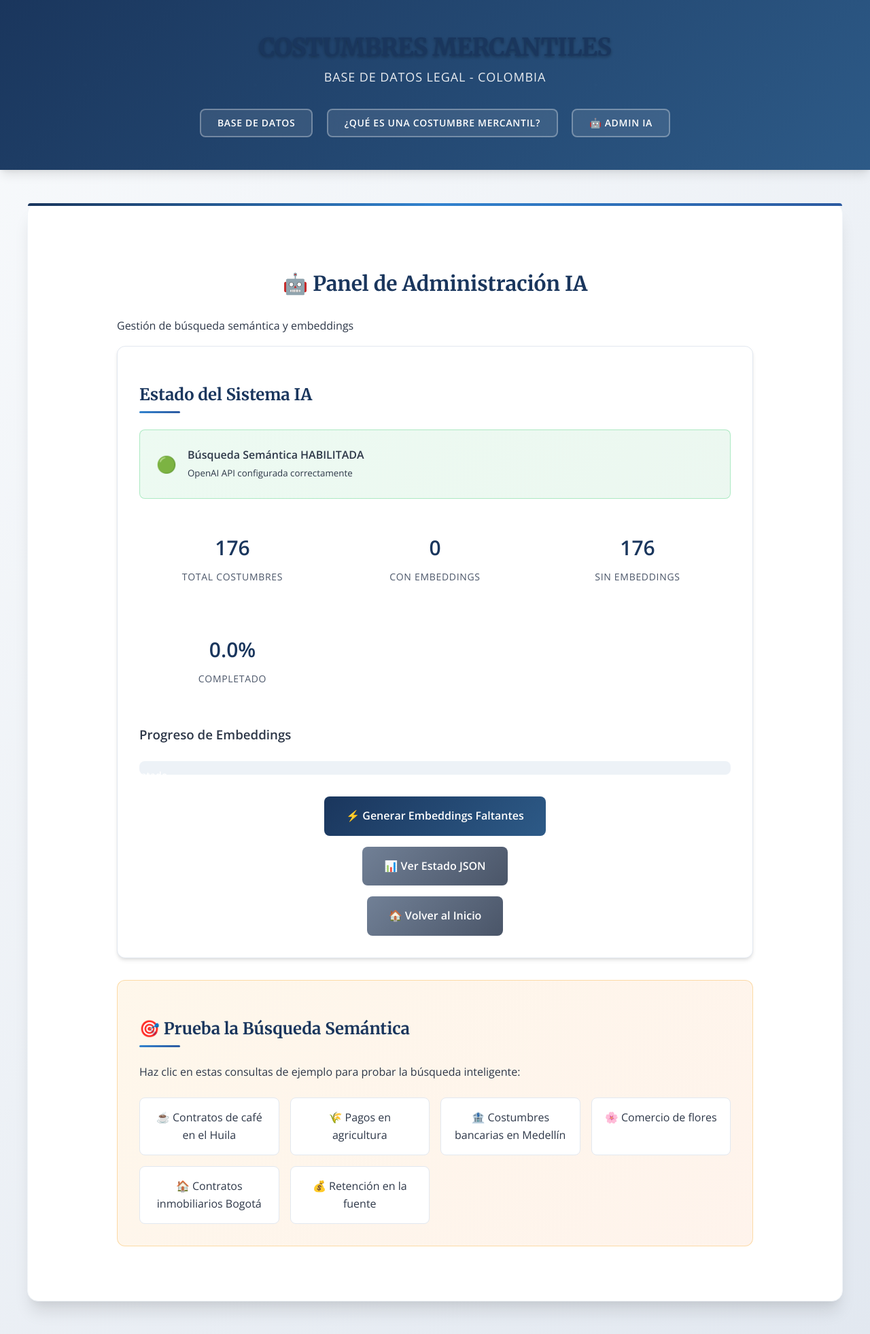
After one commit to Sfigueroac/CostumbresMercantilesICESI, a Flask app: page /admin in a window 1280 px wide. The commit adds this page. Shown: the whole page at 68% size. Run offline with Flask 3, Linux system fonts and the light colour scheme; data comes from the database, SQL or seed files in the repository.

Commit message:
Intento de uso de IA

```diff
--- a/app.py
+++ b/app.py
@@ -6,6 +6,10 @@ from urllib.parse import quote
 import json
 import numpy as np
 from sklearn.metrics.pairwise import cosine_similarity
+
+# Cargar variables de entorno desde .env
+from dotenv import load_dotenv
+load_dotenv()
 
 # Configuración de OpenAI (solo si está disponible)
 try:
@@ -251,6 +255,21 @@ def estado_embeddings():
         'busqueda_semantica_habilitada': busqueda_semantica.habilitado
     })
 
+@app.route('/admin')
+def admin_panel():
+    """Panel de administración visual para IA"""
+    total_costumbres = Costumbre.query.count()
+    con_embeddings = Costumbre.query.filter(Costumbre.embedding.isnot(None)).count()
+    sin_embeddings = total_costumbres - con_embeddings
+    porcentaje_completado = round((con_embeddings / total_costumbres) * 100, 1) if total_costumbres > 0 else 0
+
+    return render_template('admin_ai.html',
+                         total_costumbres=total_costumbres,
+                         con_embeddings=con_embeddings,
+                         sin_embeddings=sin_embeddings,
+                         porcentaje_completado=porcentaje_completado,
+                         busqueda_semantica_habilitada=busqueda_semantica.habilitado)
+
 @app.route('/debug')
 def debug_info():
     """Página de debug para verificar el estado de la base de datos"""
--- a/requirements.txt
+++ b/requirements.txt
@@ -4,3 +4,4 @@ gunicorn==21.2.0
 openai==1.35.5
 numpy==1.24.3
 scikit-learn==1.3.0
+python-dotenv==1.0.0
--- /dev/null
+++ b/templates/admin_ai.html
@@ -0,0 +1,307 @@
+{% extends 'base.html' %}
+
+{% block title %}Panel de Administración IA - Costumbres Mercantiles{% endblock %}
+
+{% block head %}
+<style>
+.admin-container {
+    max-width: 1000px;
+    margin: 0 auto;
+    padding: var(--spacing-xl);
+}
+
+.admin-card {
+    background: var(--bg-secondary);
+    border: 1px solid var(--border-color);
+    border-radius: var(--border-radius-lg);
+    padding: var(--spacing-xl);
+    margin-bottom: var(--spacing-lg);
+    box-shadow: var(--shadow-md);
+}
+
+.status-grid {
+    display: grid;
+    grid-template-columns: repeat(auto-fit, minmax(250px, 1fr));
+    gap: var(--spacing-lg);
+    margin-bottom: var(--spacing-xl);
+}
+
+.status-card {
+    background: linear-gradient(135deg, var(--primary-color)10, var(--accent-color)10);
+    border: 1px solid var(--primary-color)30;
+    border-radius: var(--border-radius-lg);
+    padding: var(--spacing-lg);
+    text-align: center;
+}
+
+.status-number {
+    font-size: var(--font-size-3xl);
+    font-weight: 700;
+    color: var(--primary-color);
+    margin-bottom: var(--spacing-sm);
+}
+
+.status-label {
+    color: var(--text-secondary);
+    font-size: var(--font-size-sm);
+    text-transform: uppercase;
+    letter-spacing: 0.05em;
+}
+
+.progress-bar {
+    width: 100%;
+    height: 20px;
+    background: var(--bg-tertiary);
+    border-radius: var(--border-radius-md);
+    overflow: hidden;
+    margin: var(--spacing-lg) 0;
+}
+
+.progress-fill {
+    height: 100%;
+    background: linear-gradient(90deg, var(--success-color), var(--accent-color));
+    transition: width 0.3s ease;
+    display: flex;
+    align-items: center;
+    justify-content: center;
+    color: white;
+    font-weight: 600;
+    font-size: var(--font-size-sm);
+}
+
+.action-buttons {
+    display: flex;
+    gap: var(--spacing-md);
+    flex-wrap: wrap;
+    justify-content: center;
+    margin-top: var(--spacing-xl);
+}
+
+.admin-button {
+    background: linear-gradient(135deg, var(--primary-color), var(--primary-light));
+    color: white;
+    border: none;
+    padding: var(--spacing-md) var(--spacing-xl);
+    border-radius: var(--border-radius-md);
+    font-weight: 600;
+    text-decoration: none;
+    display: inline-flex;
+    align-items: center;
+    gap: var(--spacing-sm);
+    cursor: pointer;
+    transition: var(--transition-normal);
+    font-size: var(--font-size-base);
+}
+
+.admin-button:hover {
+    transform: translateY(-2px);
+    box-shadow: var(--shadow-lg);
+}
+
+.admin-button.secondary {
+    background: linear-gradient(135deg, var(--text-muted), var(--text-secondary));
+}
+
+.admin-button.danger {
+    background: linear-gradient(135deg, var(--error-color), #c53030);
+}
+
+.admin-button.success {
+    background: linear-gradient(135deg, var(--success-color), #2f855a);
+}
+
+.ai-status {
+    padding: var(--spacing-lg);
+    border-radius: var(--border-radius-md);
+    margin-bottom: var(--spacing-lg);
+    display: flex;
+    align-items: center;
+    gap: var(--spacing-md);
+}
+
+.ai-status.enabled {
+    background: linear-gradient(135deg, #22c55e15, #16a34a15);
+    border: 1px solid #22c55e50;
+}
+
+.ai-status.disabled {
+    background: linear-gradient(135deg, #ef444415, #dc262615);
+    border: 1px solid #ef444450;
+}
+
+.ai-status-icon {
+    font-size: var(--font-size-2xl);
+}
+
+.demo-section {
+    background: linear-gradient(135deg, #f59e0b15, #f9731615);
+    border: 1px solid #f59e0b50;
+    border-radius: var(--border-radius-lg);
+    padding: var(--spacing-xl);
+    margin-top: var(--spacing-xl);
+}
+
+.demo-queries {
+    display: grid;
+    grid-template-columns: repeat(auto-fit, minmax(200px, 1fr));
+    gap: var(--spacing-md);
+    margin-top: var(--spacing-lg);
+}
+
+.demo-query {
+    background: var(--bg-secondary);
+    border: 1px solid var(--border-color);
+    border-radius: var(--border-radius-md);
+    padding: var(--spacing-md);
+    text-align: center;
+    cursor: pointer;
+    transition: var(--transition-normal);
+    text-decoration: none;
+    color: var(--text-primary);
+}
+
+.demo-query:hover {
+    transform: translateY(-2px);
+    box-shadow: var(--shadow-sm);
+    border-color: var(--accent-color);
+}
+
+@media (max-width: 768px) {
+    .admin-container {
+        padding: var(--spacing-lg);
+    }
+
+    .status-grid {
+        grid-template-columns: 1fr;
+    }
+
+    .action-buttons {
+        flex-direction: column;
+    }
+
+    .demo-queries {
+        grid-template-columns: 1fr;
+    }
+}
+</style>
+{% endblock %}
+
+{% block body %}
+<div class="admin-container">
+    <h1>🤖 Panel de Administración IA</h1>
+    <p>Gestión de búsqueda semántica y embeddings</p>
+
+    <div class="admin-card">
+        <h2>Estado del Sistema IA</h2>
+
+        <div class="ai-status {{ 'enabled' if busqueda_semantica_habilitada else 'disabled' }}">
+            <div class="ai-status-icon">
+                {{ '🟢' if busqueda_semantica_habilitada else '🔴' }}
+            </div>
+            <div>
+                <strong>
+                    {{ 'Búsqueda Semántica HABILITADA' if busqueda_semantica_habilitada else 'Búsqueda Semántica DESHABILITADA' }}
+                </strong>
+                <br>
+                <small>
+                    {{ 'OpenAI API configurada correctamente' if busqueda_semantica_habilitada else 'Configure OPENAI_API_KEY para habilitar' }}
+                </small>
+            </div>
+        </div>
+
+        <div class="status-grid">
+            <div class="status-card">
+                <div class="status-number">{{ total_costumbres }}</div>
+                <div class="status-label">Total Costumbres</div>
+            </div>
+            <div class="status-card">
+                <div class="status-number">{{ con_embeddings }}</div>
+                <div class="status-label">Con Embeddings</div>
+            </div>
+            <div class="status-card">
+                <div class="status-number">{{ sin_embeddings }}</div>
+                <div class="status-label">Sin Embeddings</div>
+            </div>
+            <div class="status-card">
+                <div class="status-number">{{ porcentaje_completado }}%</div>
+                <div class="status-label">Completado</div>
+            </div>
+        </div>
+
+        <h3>Progreso de Embeddings</h3>
+        <div class="progress-bar">
+            <div class="progress-fill" style="width: {{ porcentaje_completado }}%">
+                {{ porcentaje_completado }}% Completado
+            </div>
+        </div>
+
+        <div class="action-buttons">
+            {% if not busqueda_semantica_habilitada %}
+            <div class="admin-button secondary">
+                🔧 Configurar OpenAI API
+            </div>
+            {% else %}
+                {% if sin_embeddings > 0 %}
+                <a href="/admin/generar-embeddings" class="admin-button">
+                    ⚡ Generar Embeddings Faltantes
+                </a>
+                {% endif %}
+            {% endif %}
+
+            <a href="/admin/estado-embeddings" class="admin-button secondary">
+                📊 Ver Estado JSON
+            </a>
+
+            <a href="/" class="admin-button secondary">
+                🏠 Volver al Inicio
+            </a>
+        </div>
+    </div>
+
+    <div class="demo-section">
+        <h2>🎯 Prueba la Búsqueda Semántica</h2>
+        <p>Haz clic en estas consultas de ejemplo para probar la búsqueda inteligente:</p>
+
+        <div class="demo-queries">
+            <a href="/?search_semantica=contratos+de+café+en+el+huila" class="demo-query">
+                ☕ Contratos de café en el Huila
+            </a>
+            <a href="/?search_semantica=pagos+en+agricultura" class="demo-query">
+                🌾 Pagos en agricultura
+            </a>
+            <a href="/?search_semantica=costumbres+bancarias+en+medellín" class="demo-query">
+                🏦 Costumbres bancarias en Medellín
+            </a>
+            <a href="/?search_semantica=comercio+de+flores" class="demo-query">
+                🌸 Comercio de flores
+            </a>
+            <a href="/?search_semantica=contratos+inmobiliarios+bogotá" class="demo-query">
+                🏠 Contratos inmobiliarios Bogotá
+            </a>
+            <a href="/?search_semantica=retención+en+la+fuente" class="demo-query">
+                💰 Retención en la fuente
+            </a>
+        </div>
+    </div>
+
+    {% if not busqueda_semantica_habilitada %}
+    <div class="admin-card">
+        <h2>🔧 Configuración Requerida</h2>
+        <p>Para habilitar la búsqueda semántica con IA, necesitas:</p>
+        <ol>
+            <li>Obtener una API key de <a href="https://platform.openai.com/api-keys" target="_blank">OpenAI Platform</a></li>
+            <li>Crear archivo <code>.env</code> con: <code>OPENAI_API_KEY=tu_api_key</code></li>
+            <li>Reiniciar la aplicación</li>
+            <li>Generar embeddings para todas las costumbres</li>
+        </ol>
+    </div>
+    {% endif %}
+</div>
+
+<script>
+// Auto-refresh del estado cada 30 segundos
+setTimeout(() => {
+    location.reload();
+}, 30000);
+</script>
+{% endblock %}
--- a/templates/base.html
+++ b/templates/base.html
@@ -17,6 +17,7 @@
         <nav class="main-nav">
             <a href="{{ url_for('index') }}" class="nav-link">Base de Datos</a>
             <a href="{{ url_for('acerca_de') }}" class="nav-link">¿Qué es una Costumbre Mercantil?</a>
+            <a href="{{ url_for('admin_panel') }}" class="nav-link">🤖 Admin IA</a>
         </nav>
     </header>
     <div class="container">
```
Also changed, not shown: demo_ai_search.py (added, +139 -0 lines), test_ai_config.py (added, +121 -0 lines).
